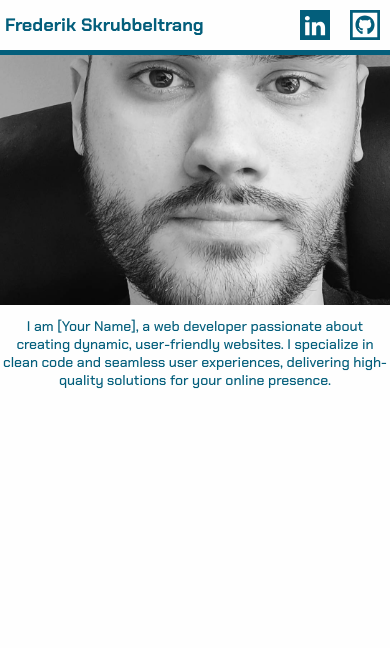
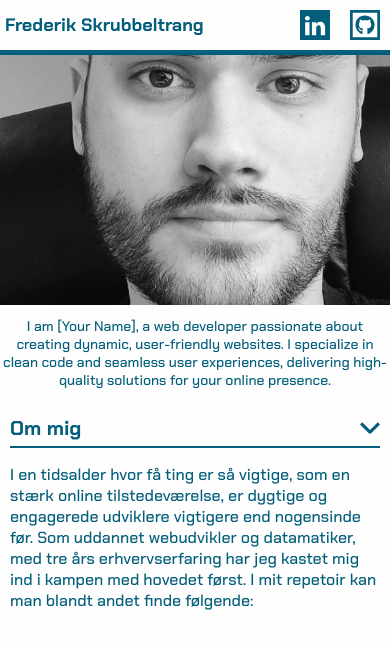
Before and after one commit to fredeskrubba/portfolio-2024, a React (Vite) app: page / in a window 390 px wide. Shown: the top 648 px of the page. Built offline with nearby package versions, Linux system fonts and the light colour scheme.

Commit message:
add about section

```diff
--- a/src/App.jsx
+++ b/src/App.jsx
@@ -1,6 +1,7 @@
 import '../src/styles/App.css'
 import Navbar from './components/Navbar'
 import Intro from './components/Intro'
+import About from './components/About'
 
 function App() {
 
@@ -8,6 +9,7 @@ function App() {
     <>
       <Navbar/>
       <Intro/>
+      <About/>
     </>
   )
 }
--- /dev/null
+++ b/src/components/About.jsx
@@ -0,0 +1,19 @@
+import "../styles/about.css"
+
+import ArrowIcon from "../assets/icons/arrow-icon.svg?react";
+
+const About = () => {
+    return (
+        <main id="about-section">
+            <div className="section-collapsable">
+                <h2>Om mig</h2>
+                <ArrowIcon/>
+            </div>
+            <article>
+                <p>I en tidsalder hvor få ting er så vigtige, som en stærk online tilstedeværelse, er dygtige og engagerede udviklere vigtigere end nogensinde før. Som uddannet webudvikler og datamatiker, med tre års erhvervserfaring har jeg kastet mig ind i kampen med hovedet først. I mit repetoir kan man blandt andet finde følgende:</p>
+            </article>
+        </main>
+    )
+}
+
+export default About
--- a/src/styles/App.css
+++ b/src/styles/App.css
@@ -6,6 +6,9 @@ body{
     font-family: "MainFont";
 }
 
+p {
+    font-weight: 600;
+}
 @font-face {
     font-family: 'MainFont';
     src: url('../font/ChakraPetch-Regular.ttf') format('truetype');
--- /dev/null
+++ b/src/styles/about.css
@@ -0,0 +1,29 @@
+@media only screen and (max-width: 600px) {
+
+    #about-section {
+        padding: 10px;
+    }
+
+    #about-section .section-collapsable {
+        border-bottom: 2px solid #035E7B;
+        display: flex;
+        justify-content: space-between;
+        align-items: center;
+    }
+
+
+    #about-section .section-collapsable h2 {
+        font-size: 20px;
+        margin: 5px 0;
+    }
+
+    #about-section .section-collapsable svg {
+        width: 20px;
+        height: 20px;
+    }
+
+    #about-section .section-collapsable svg:hover {
+       cursor: pointer;
+    }
+
+}
```
Also changed, not shown: src/assets/icons/arrow-icon.svg (added), 1 other file (tests, documents, lock files or other folders).
